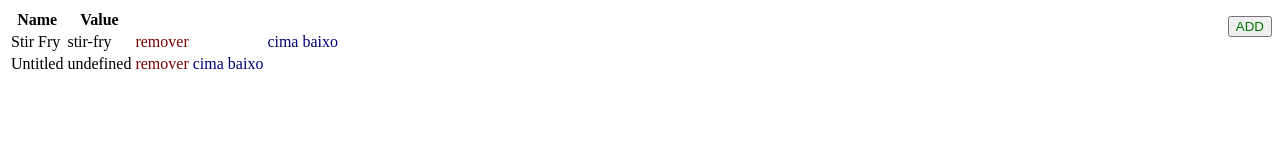
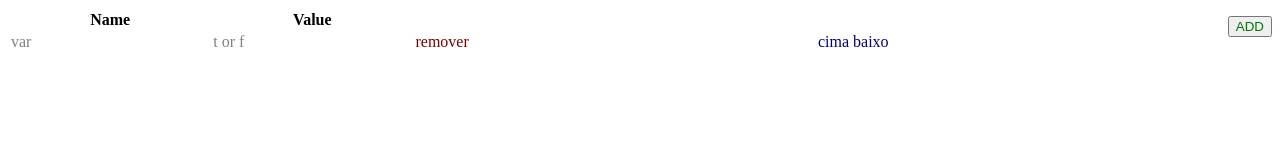
Before and after one commit to RamonHPSilveira/trueOrfalse, a website: page index.html in a window 1280 px wide. Drawn offline with nearby package versions, Linux system fonts and the light colour scheme.

Commit message:
fixing some bugs
hide and not duplicating

```diff
--- a/index.css
+++ b/index.css
@@ -32,3 +32,13 @@
     color: #0b0;
   }
 }
+
+[contenteditable=true]:empty:before{
+  content: attr(placeholder);
+  display: block; /* For Firefox */
+  color:gray;
+}
+
+.hide {
+  display: none;
+}
--- a/index.html
+++ b/index.html
@@ -8,32 +8,30 @@
         <title>True or false Helper!</title>
     </head>
     <body>
-        <div id="table" class="table-editable">
+        <div id="table" width="100%" class="table-editable">
             <input class="table-add " type="submit" value="ADD">
-        <table class="table">
+        <table width="80%" class="table">
           <tr>
-            <th>Name</th>
-            <th>Value</th>
-            <th></th>
-            <th></th>
+            <th width="20%">Name</th>
+            <th width="20%">Value</th>
+            <th width="40%"></th>
+            <th width="20%"></th>
           </tr>
           <tr>
-            <td contenteditable="true">Stir Fry</td>
-            <td contenteditable="true">stir-fry</td>
-            <td>
-              <span class="table-remove"  >remover </span>
-            </td>
+            <td contenteditable="true" placeholder="var"></td>
+            <td contenteditable="true" placeholder="t or f"></td>
+            <td><span class="table-remove"  >remover </span></td>
             <td>
               <span class="table-up"  >cima</span>
               <span class="table-down " >baixo</span>
             </td>
           </tr>
       <!-- This is our clonable table line -->
-      <tr class="hide">
-        <td contenteditable="true">Untitled</td>
-        <td contenteditable="true">undefined</td>
-        <td>
-          <span class="table-remove"> remover </span>
+      <tr class="hide" >
+        <td contenteditable="true" placeholder="var"></td>
+        <td contenteditable="true" placeholder="t or f"></td>
+        <td> <span class="table-remove"> remover </span> </td>
+         <td>
           <span class="table-up"  >cima</span>
           <span class="table-down " >baixo</span>
         </td>
@@ -41,6 +39,5 @@
     </table>
   </div>
 
-
     </body>
 </html>
--- a/table_functions.js
+++ b/table_functions.js
@@ -3,7 +3,7 @@ var $TABLE = $('#table');
 
 
 $('.table-add').click(function () {
-  var $clone = $TABLE.find('tr.hide').clone(true).removeClass('hide table-line');
+  var $clone = $TABLE.find('tr.hide').clone(true).removeClass('hide');
   $TABLE.find('table').append($clone);
 });
 
```
